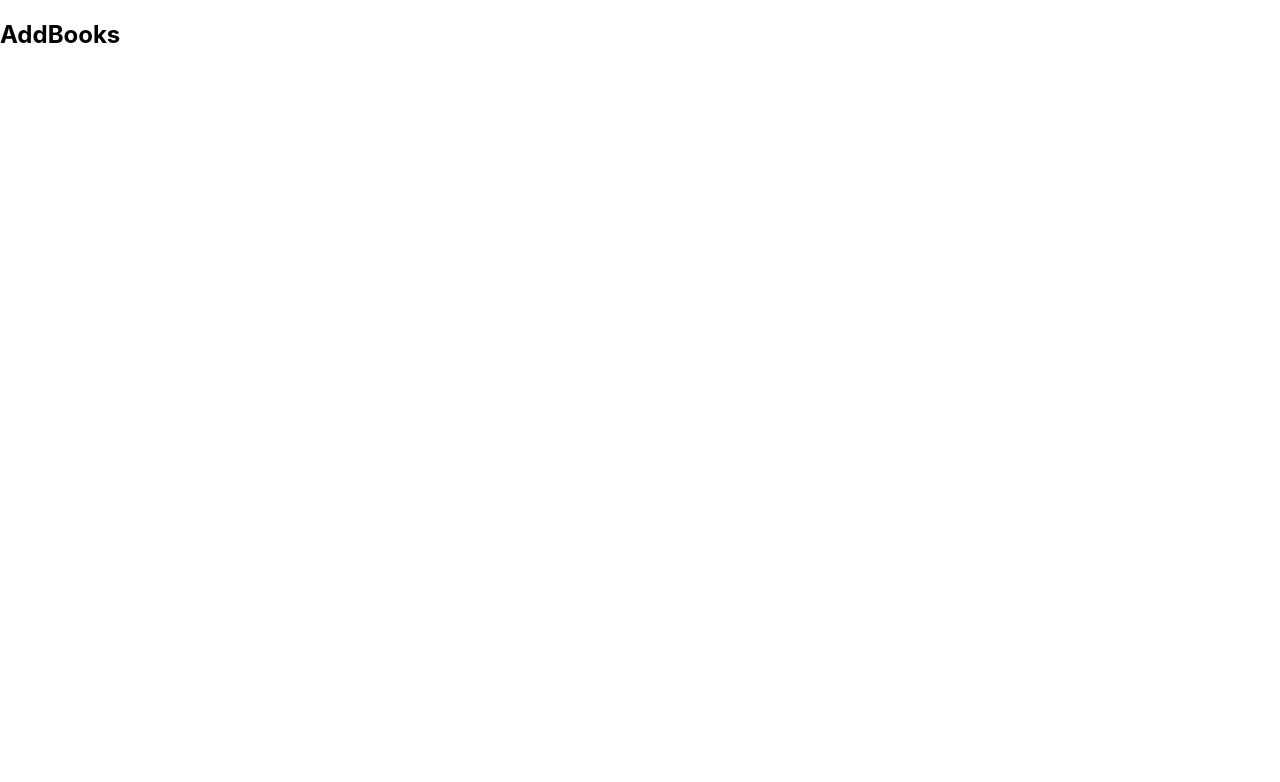
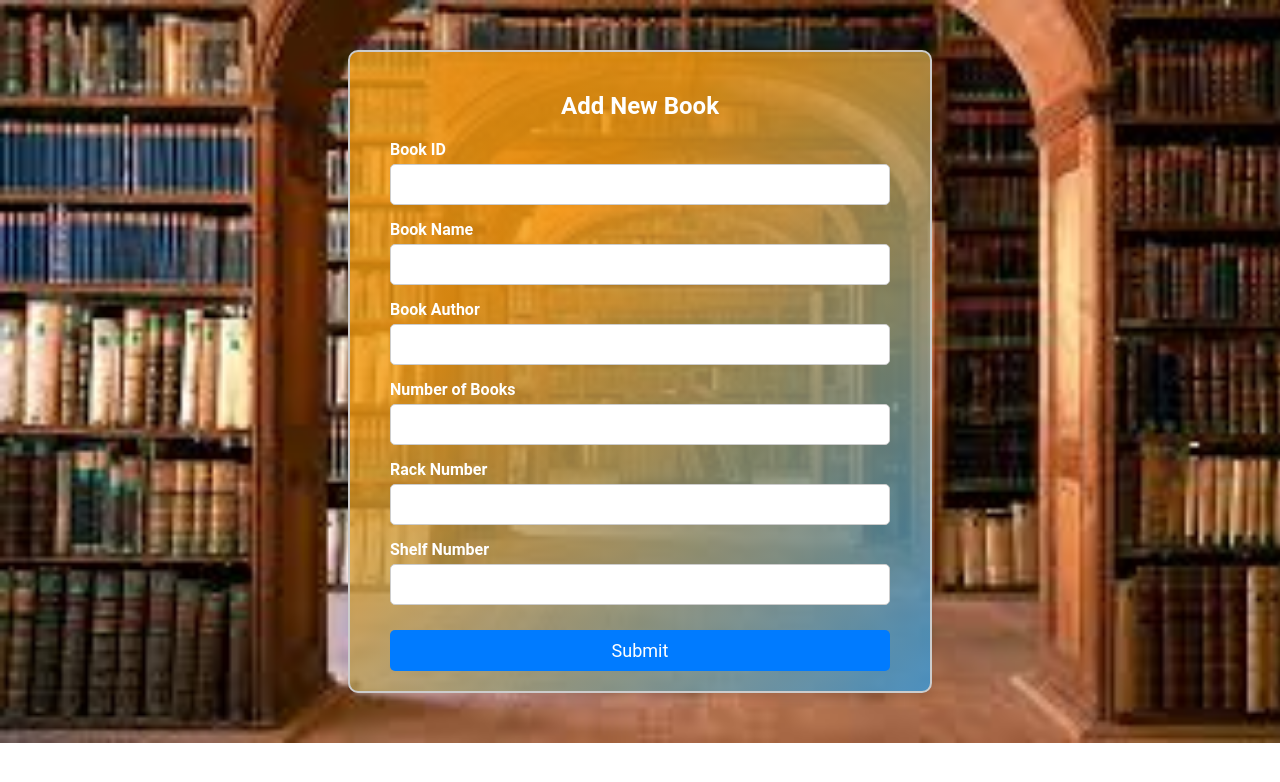
Before and after one commit to PRANAV-SKCET/Library-Management, a React (Create React App) app in the folder library-management-react/: page /addBooks in a window 1280 px wide. Shown: the top 782 px of the page. Built offline with nearby package versions, Linux system fonts and the light colour scheme.

Commit message:
J Mohamed Fazil

```diff
--- a/library-management-react/src/components/AddBooks.js
+++ b/library-management-react/src/components/AddBooks.js
@@ -1,7 +1,104 @@
-export default function AddBooks(){
-    return(
-        <div>
-            <h2>AddBooks</h2>
+import React, { useState } from 'react';
+import '../cssfolder/AddBooks.css';
+
+export default function AddBook() {
+    const [formData, setFormData] = useState({
+        bookId: '',
+        bookName: '',
+        bookAuthor: '',
+        noOfBooks: '',
+        rackNo: '',
+        shelfNo: ''
+    });
+
+    const handleChange = (e) => {
+        const { name, value } = e.target;
+        setFormData({
+            ...formData,
+            [name]: value
+        });
+    };
+
+    const handleSubmit = (e) => {
+        e.preventDefault();
+
+        console.log('Form data:', formData);
+    };
+
+    return (
+        <div className="AddBook-background">
+            <div className="AddBook-container">
+                <h2 className="AddBook-title">Add New Book</h2>
+                <form className="AddBook-form" onSubmit={handleSubmit}>
+                    <div className="AddBook-field">
+                        <label htmlFor="bookId" className="AddBook-label">Book ID</label>
+                        <input
+                            type="text"
+                            id="bookId"
+                            name="bookId"
+                            value={formData.bookId}
+                            onChange={handleChange}
+                            className="AddBook-input"
+                        />
+                    </div>
+                    <div className="AddBook-field">
+                        <label htmlFor="bookName" className="AddBook-label">Book Name</label>
+                        <input
+                            type="text"
+                            id="bookName"
+                            name="bookName"
+                            value={formData.bookName}
+                            onChange={handleChange}
+                            className="AddBook-input"
+                        />
+                    </div>
+                    <div className="AddBook-field">
+                        <label htmlFor="bookAuthor" className="AddBook-label">Book Author</label>
+                        <input
+                            type="text"
+                            id="bookAuthor"
+                            name="bookAuthor"
+                            value={formData.bookAuthor}
+                            onChange={handleChange}
+                            className="AddBook-input"
+                        />
+                    </div>
+                    <div className="AddBook-field">
+                        <label htmlFor="noOfBooks" className="AddBook-label">Number of Books</label>
+                        <input
+                            type="number"
+                            id="noOfBooks"
+                            name="noOfBooks"
+                            value={formData.noOfBooks}
+                            onChange={handleChange}
+                            className="AddBook-input"
+                        />
+                    </div>
+                    <div className="AddBook-field">
+                        <label htmlFor="rackNo" className="AddBook-label">Rack Number</label>
+                        <input
+                            type="text"
+                            id="rackNo"
+                            name="rackNo"
+                            value={formData.rackNo}
+                            onChange={handleChange}
+                            className="AddBook-input"
+                        />
+                    </div>
+                    <div className="AddBook-field">
+                        <label htmlFor="shelfNo" className="AddBook-label">Shelf Number</label>
+                        <input
+                            type="text"
+                            id="shelfNo"
+                            name="shelfNo"
+                            value={formData.shelfNo}
+                            onChange={handleChange}
+                            className="AddBook-input"
+                        />
+                    </div>
+                    <button type="submit" className="AddBook-submit">Submit</button>
+                </form>
+            </div>
         </div>
     );
 }
--- a/library-management-react/src/cssfolder/AddBooks.css
+++ b/library-management-react/src/cssfolder/AddBooks.css
@@ -0,0 +1,114 @@
+
+.AddBook-background {
+    background: url('../images/admin-background.jpeg');
+    background-size: cover;
+    padding: 50px 0;
+}
+
+.AddBook-container {
+    background-color: rgba(245, 247, 250, 0.9);
+    border: 2px solid #ccc;
+    border-radius: 10px;
+    box-shadow: 0 4px 8px rgba(0, 0, 0, 0.1);
+    max-width: 500px;
+    margin: 0 auto;
+    padding: 20px 40px;
+    display: flex;
+    flex-direction: column;
+    align-items: center;
+    background: linear-gradient(135deg, rgba(243, 156, 18, 0.8) 30%, rgba(52, 152, 219, 0.8) 100%);
+    color: white;
+    transition: transform 0.3s ease, box-shadow 0.3s ease;
+}
+
+.AddBook-container:hover {
+    transform: scale(1.02);
+    box-shadow: 0 8px 16px rgba(0, 0, 0, 0.2);
+}
+
+.AddBook-title {
+    font-family: 'Roboto', sans-serif;
+    color: white;
+    margin-bottom: 20px;
+    font-size: 24px;
+    text-align: center;
+}
+
+.AddBook-form {
+    width: 100%;
+}
+
+.AddBook-field {
+    margin-bottom: 15px;
+    display: flex;
+    flex-direction: column;
+}
+
+.AddBook-label {
+    font-family: 'Roboto', sans-serif;
+    color: white;
+    margin-bottom: 5px;
+    font-size: 16px;
+}
+
+.AddBook-input {
+    font-family: 'Roboto', sans-serif;
+    padding: 10px;
+    border: 1px solid #ccc;
+    border-radius: 5px;
+    font-size: 16px;
+    transition: border-color 0.3s ease, box-shadow 0.3s ease, background-color 0.3s ease;
+    background-color: #ffffff;
+    color: #333;
+}
+
+.AddBook-input:focus {
+    border-color: #007BFF;
+    outline: none;
+    box-shadow: 0 0 8px rgba(0, 123, 255, 0.5);
+    background-color: #f0f8ff;
+}
+
+.AddBook-input:hover {
+    border-color: #0056b3;
+}
+
+.AddBook-submit {
+    font-family: 'Roboto', sans-serif;
+    background-color: #007BFF;
+    color: white;
+    border: none;
+    padding: 10px 20px;
+    border-radius: 5px;
+    cursor: pointer;
+    font-size: 18px;
+    transition: background-color 0.3s ease, transform 0.3s ease, box-shadow 0.3s ease;
+    width: 100%;
+    margin-top: 10px;
+}
+
+.AddBook-submit:hover {
+    background-color: #0056b3;
+    transform: scale(1.05);
+    box-shadow: 0 4px 8px rgba(0, 0, 0, 0.1);
+}
+
+@media (max-width: 600px) {
+    .AddBook-container {
+        padding: 15px 20px;
+    }
+
+    .AddBook-title {
+        font-size: 20px;
+    }
+
+    .AddBook-input {
+        font-size: 14px;
+        padding: 8px;
+    }
+
+    .AddBook-submit {
+        font-size: 16px;
+        padding: 8px 15px;
+    }
+}
```
